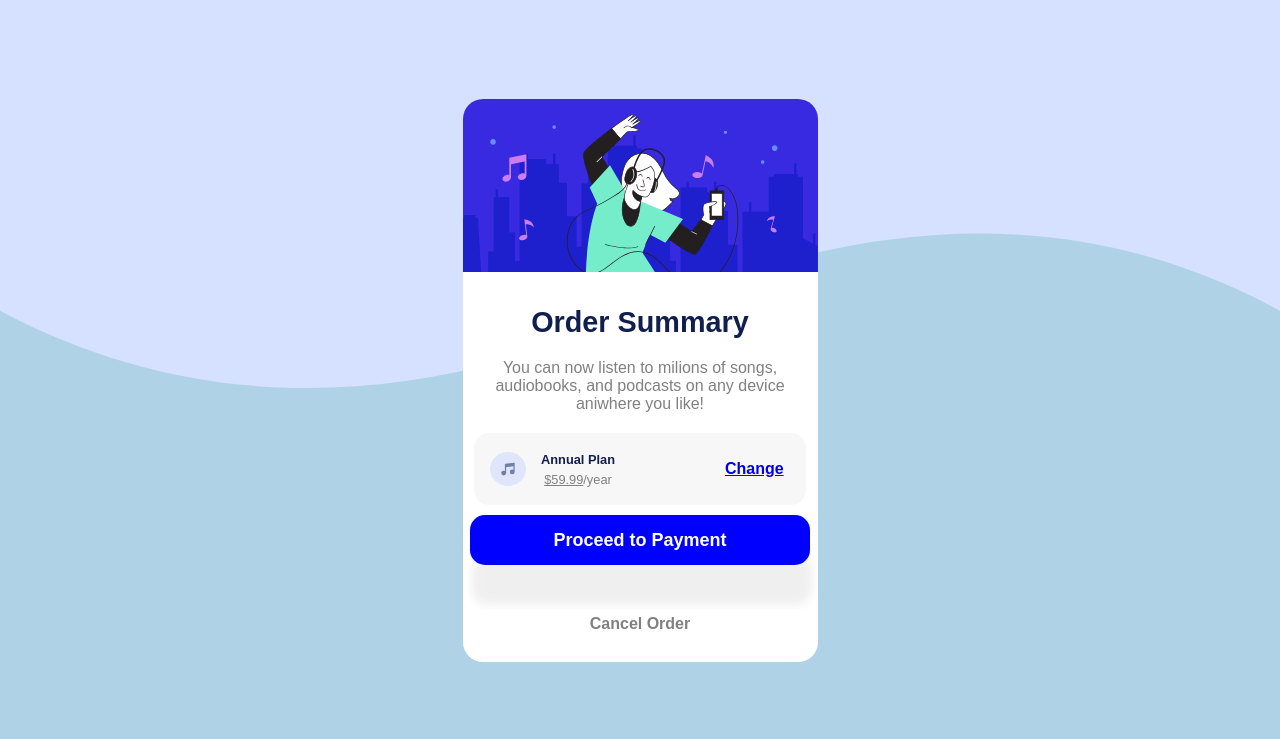
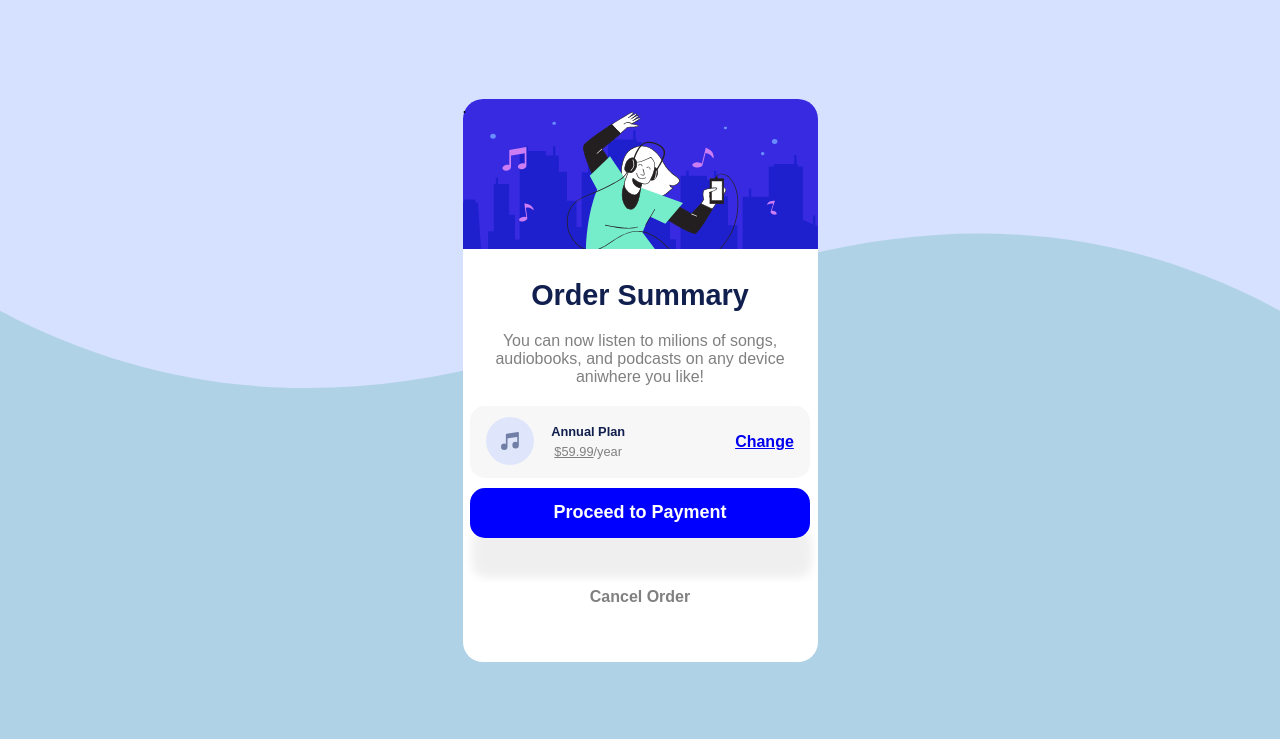
Before and after one commit to AdrianKauling/Responsive-Ladding-Page, a website: page index.html in a window 1280 px wide. Drawn offline with nearby package versions, Linux system fonts and the light colour scheme.

Commit message:
Ajustando imgs

```diff
--- a/index.html
+++ b/index.html
@@ -15,7 +15,9 @@
     <div class="MainContainer">
 
       <header>
-        <img src="../images/illustration-hero.svg" alt="Garota ouvindo musica">
+        <div id="logo">
+          .
+        </div>
       </header>
 
       <section>
@@ -23,7 +25,7 @@
         <p>You can now listen to milions of songs, audiobooks, and podcasts on any device aniwhere you like!</p>
 
         <aside>
-          <img src="../images/icon-music.svg" alt="icon Music">
+          <div id="icon-music"></div>
           <div id="AnnualPlan">
             <p id="textPlan">Annual Plan</p>
             <p id="valuePlan"><span>$59.99</span>/year</p>
--- a/styles/style.css
+++ b/styles/style.css
@@ -52,9 +52,18 @@ header{
     width:355px;
 }
 
-.MainContainer header img {
-    width: 100%;
-    border-radius: 20px 20px 0 0;
+.MainContainer header div#logo {
+
+
+    border-radius:20px 20px 0 0;
+    background-image:url("../images/illustration-hero.svg");
+    background-repeat:no-repeat;
+    background-position:center center;
+
+    width:355px;
+    height:150px;
+
+    background-size:100% 100%;
 }
 
 section {
@@ -138,9 +147,11 @@ section aside{
     border-radius:15px;
 }
 
-aside img{
-    width: 12%;
-    height: 85%;
+aside #icon-music{
+    width:50px;
+    height:50px;
+    background-image:url("../images/icon-music.svg");
+    background-repeat:no-repeat;
 }
 
 aside div#AnnualPlan{
```
